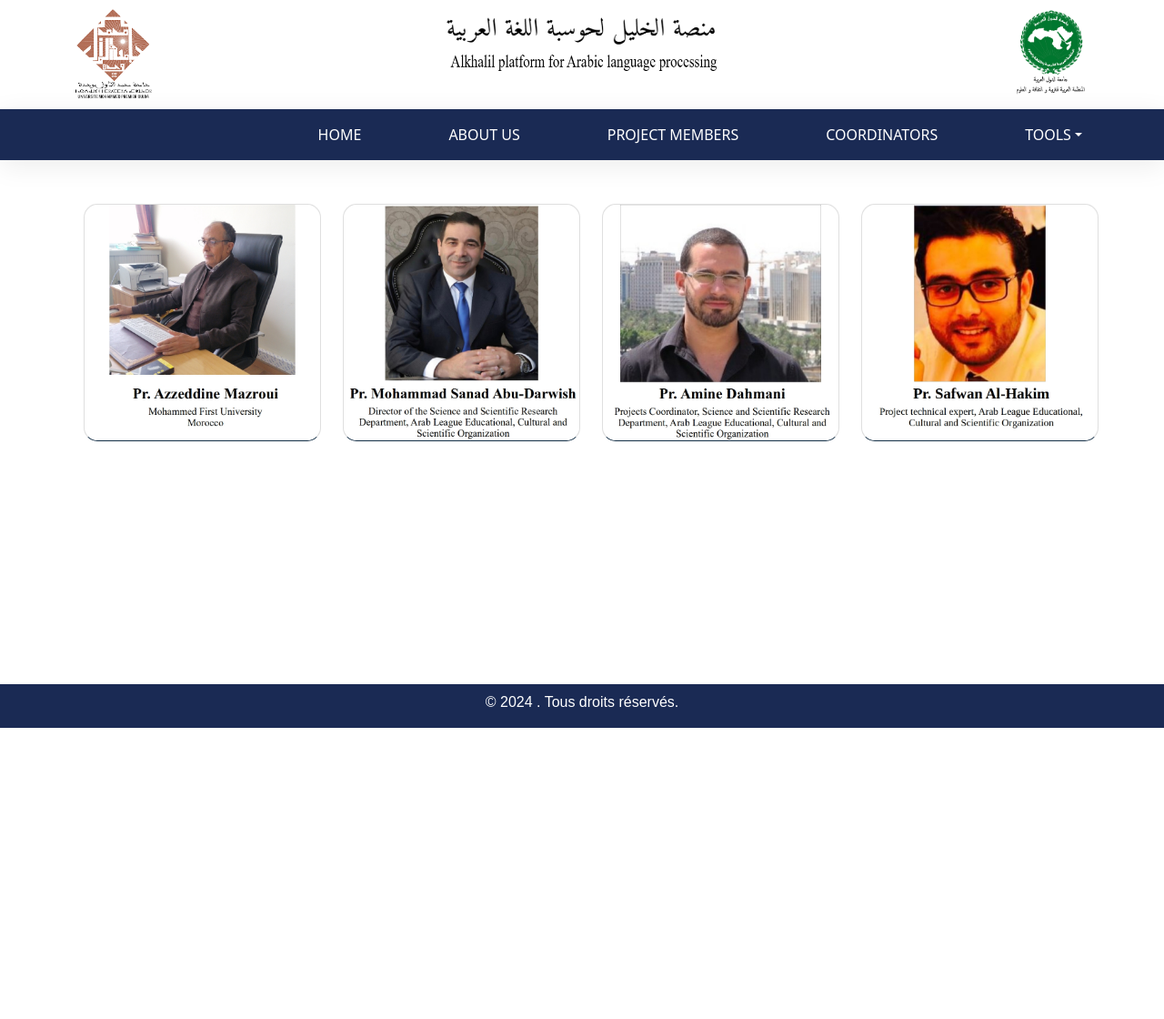
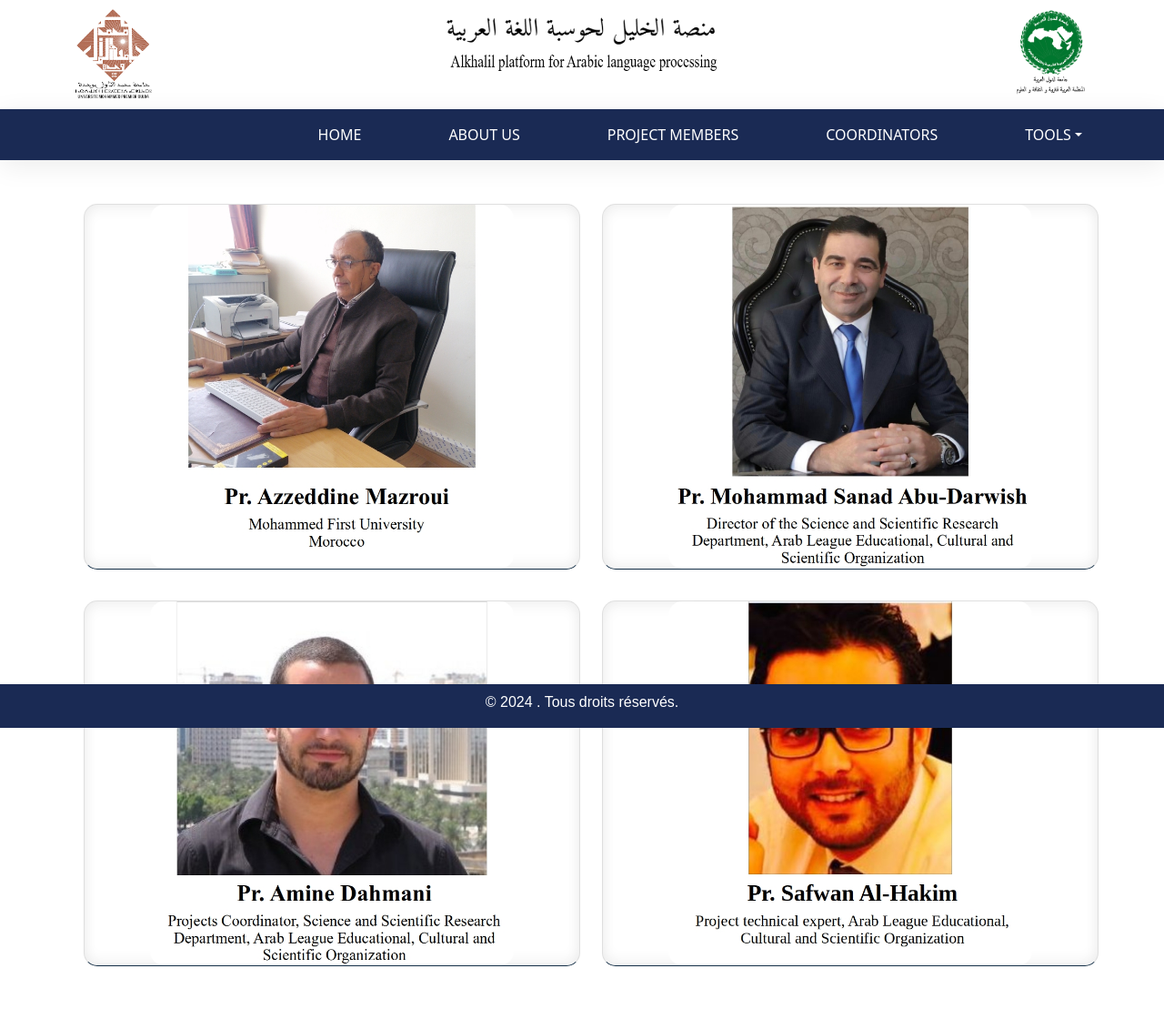
Before and after one commit to mohammedump/dossier0, a PHP site: page /coordinators.php in a window 1280 px wide. Shown: the whole page at 91% size. Before the commit the page ends 800 px from the top, so only its background shows below. Run offline with PHP 8.4, Linux system fonts and the light colour scheme; some libraries are stand-ins or nearby versions.

Commit message:
mis a jour

```diff
--- a/assetes/css/style.css
+++ b/assetes/css/style.css
@@ -132,6 +132,7 @@
   /* fin style de project members */
 
   /* le style pour les cards qui se trouve dans la premiere tool */
+
 
 
   .card-deck .card {
--- a/coordinators.php
+++ b/coordinators.php
@@ -16,6 +16,10 @@
             margin-right: 10px; /* Ajustez cet espacement selon vos préférences */
             margin-bottom: 10px; /* Ajustez cet espacement selon vos préférences */
         }
+        .img-max-width {
+    max-width: 400px; /* Vous pouvez ajuster cette valeur selon vos besoins */
+    height: auto; /* Garantit que l'aspect ratio est préservé */
+}
     </style>
 </head>
 
@@ -23,7 +27,7 @@
 <body class="page-members">
     <?php include "topnav.php" ?>
     <?php include "navbar.php" ?>
-    <div class="container mt-5">
+    <div class="container mt-5 mb-4">
         <div class="row justify-content-start">
         <?php
             // Chemin du dossier contenant les images
@@ -48,9 +52,9 @@
             foreach ($image_order as $file => $order) {
                 // Vérifie si le fichier est une image (JPG ou PNG)
                 if (pathinfo($file, PATHINFO_EXTENSION) == 'jpg' || pathinfo($file, PATHINFO_EXTENSION) == 'png') {
-                    echo '<div class="col-md-3 mb-4">';
-                    echo '<div class="card text-center">';
-                    echo '<img src="' . $image_directory . $file . '" class="card-img-top img-fluid" style="max-width: 100%; height: auto; border-radius: 15px;" alt="' . $file . '">';
+                    echo '<div class="col-md-6 mb-4">';
+                    echo '<div class="card text-center d-flex align-items-center justify-content-center">';
+                    echo '<img src="' . $image_directory . $file . '" class="card-img-top img-fluid img-max-width" style="border-radius: 15px;" alt="' . $file . '">';
                     echo '</div>';
                     echo '</div>';
                 }
--- a/lemmatizer.php
+++ b/lemmatizer.php
@@ -71,8 +71,7 @@
         <div class="mb-4"></div>
         <div class="anlyse1 mb-4">
             <div class="nine">
-                <h1>ALKHALIL Demo<span>
-                FOR LEMMATIZATION MODULE</span></h1>
+                <h1>ALKHALIL Demo<span>FOR LEMMATIZATION MODULE</span></h1>
             </div>
             <div class="img_tl">
                 <img src="assetes/images/sty-r.png" alt="" style="width: 10%; height: 10%;">
@@ -137,7 +136,7 @@
                                             <span class="icon" id="icon22" style="font-size: 4rem;"><i class="bi bi-filetype-java bi-4x"></i></span> <!-- Java icon -->
                                         </div>
                                         <div class="col-md-12">
-                                <pre id="language-java" class="code-block"style="height: 400px; overflow-y: auto;">
+                                            <pre id="language-java" class="code-block" style="height: 400px; overflow-y: auto;">
                                 <code class="language-java">
 <span class="token comment">// Get result in text format							</span>
 <span class="token keyword">import</span> <span class="token namespace">java<span class="token punctuation">.</span>io<span class="token punctuation">.</span></span><span class="token class-name">BufferedReader</span><span class="token punctuation">;</span>
--- a/morpho-sys.php
+++ b/morpho-sys.php
@@ -131,7 +131,7 @@
                                             <span class="icon" id="icon22" style="font-size: 4rem;"><i class="bi bi-filetype-java bi-4x"></i></span> <!-- Java icon -->
                                         </div>
                                         <div class="col-md-12">
-                                <pre id="language-java" class="code-block"style="height: 400px; overflow-y: auto;">
+                                            <pre id="language-java" class="code-block" style="height: 400px; overflow-y: auto;">
                                     <code class="language-java">
 <span class="token keyword">import</span> <span class="token namespace">java<span class="token punctuation">.</span>io<span
         class="token punctuation">.</span></span><span class="token class-name">BufferedReader</span><span
```
Also changed, not shown: project-members.php (+8 -3 lines), 1 other file. Lines whose indentation alone changed are shown as unchanged.
